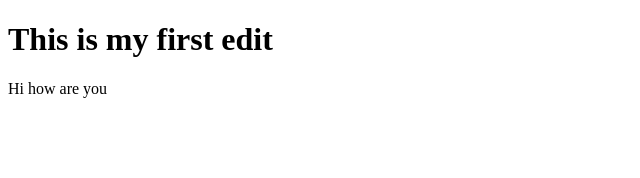
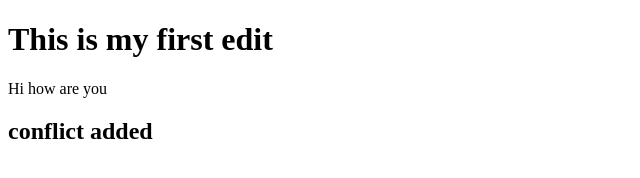
Before and after one commit to rajith0072/datewithgit-sample, a plain HTML site: page index.html in a window 1280 px wide. Shown: the whole page, without its empty margins (0-640 px from the left). Drawn offline with Linux system fonts and the light colour scheme.

Commit message:
h2 added

```diff
--- a/index.html
+++ b/index.html
@@ -9,5 +9,6 @@
 <body>
   <h1>This is my first edit</h1>
   <p>Hi how are you</p>
+  <h2>conflict added</h2>
 </body>
 </html>
```
